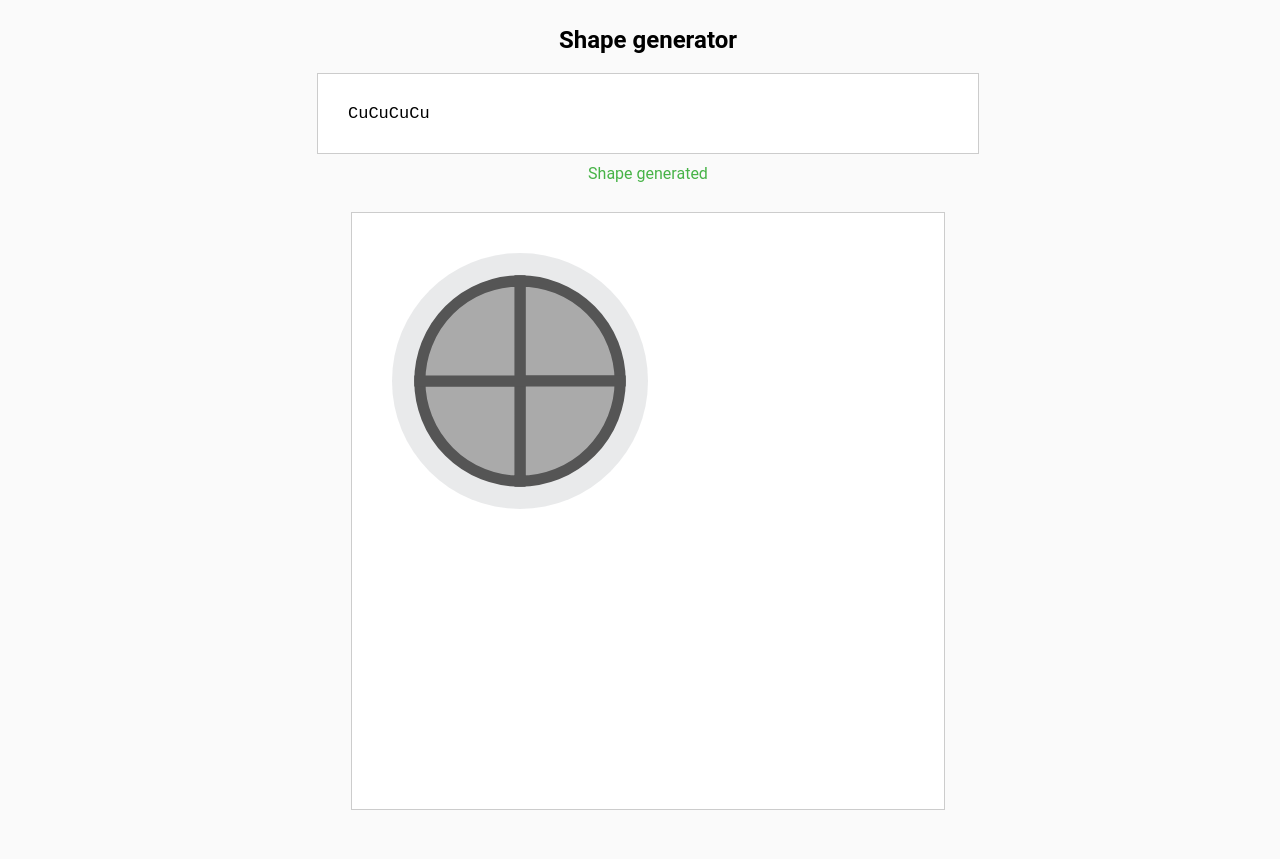
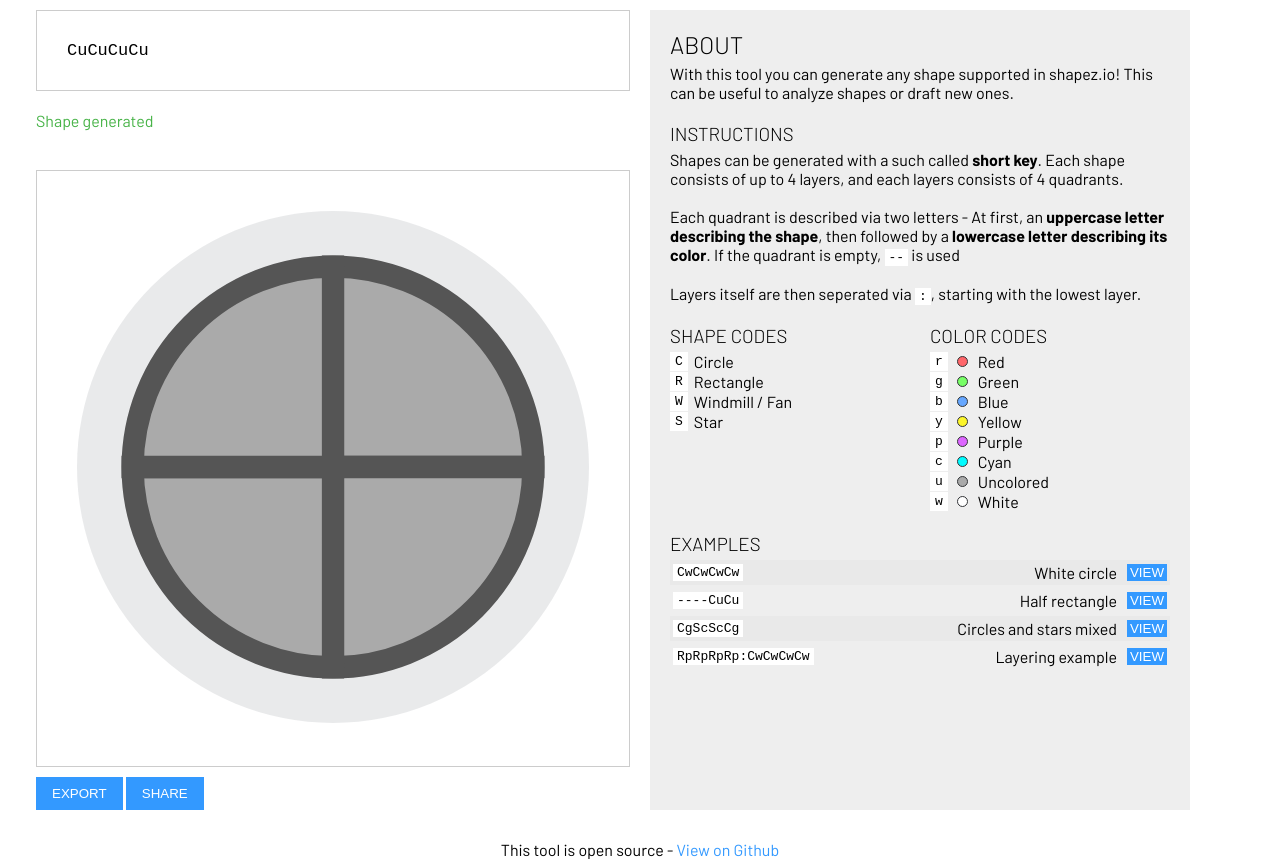
Before and after one commit to tobspr-games/shapez.io-viewer, a website: page index.html in a window 1280 px wide. Before the commit the page ends 810 px from the top, so only its background shows below. Drawn offline with Linux system fonts and the light colour scheme.

Commit message:
Add instructions and more

```diff
--- /dev/null
+++ b/index.css
@@ -0,0 +1,153 @@
+* {
+    margin: 0;
+    padding: 0;
+}
+
+html,
+body {
+    width: 100%;
+    height: 100%;
+    padding: 0;
+}
+body {
+    font-family: "Barlow", sans-serif;
+    background: #fff;
+    display: flex;
+    flex-direction: column;
+    align-items: center;
+    justify-content: center;
+}
+
+h1, h2, h3 {
+    text-transform: uppercase;
+    font-weight: 300;
+    margin-bottom: 5px;
+}
+
+h1 {
+    margin-bottom: 30px;
+}
+
+code {
+    background: #fff;
+    padding: 1px 4px;
+}
+
+a{
+    text-decoration: none;
+    color: #39f;
+}
+
+
+#resultWrapper {
+    border: 1px solid #ccc;
+    margin-top: 10px;
+    margin-bottom: 10px;
+    background: #fff;
+    padding: 40px;
+}
+
+#resultWrapper #result {
+}
+
+#code {
+    width: 594px;
+    font-family: monospace;
+    padding: 30px;
+    box-sizing: border-box;
+    border: 1px solid #ccc;
+    background: #fff;
+    font-size: 17px;
+}
+
+#code:focus {
+    outline: none;
+    border-color: #39f;
+}
+
+#error {
+    height: 40px;
+    color: #f77;
+    margin-top: 10px;
+    display: flex;
+    text-align: left;
+    align-items: center;
+}
+
+#error:not(.hasError) {
+    color: rgb(71, 179, 71);
+}
+
+button {
+    padding: 9px 16px;
+    text-transform: uppercase;
+    background: #39f;
+    border: 0;
+    color: #fff;
+    cursor: pointer;
+    transition: opacity 0.12s ease-in-out;
+}
+
+button:hover {
+    opacity: 0.9;
+}
+
+.grid {
+    display: grid;
+    grid-template-columns: 1fr 1fr;
+    grid-column-gap: 20px;
+}
+
+.infoBox {
+    background: #eee;
+    padding: 20px;
+    width: 500px;
+}
+.infoBox h3 {
+    margin-top: 20px;
+}
+
+ul {
+}
+
+.shapeCodes code {
+    background: #fff;
+    padding: 2px 5px;
+    margin-right: 6px;
+}
+
+.shapeCodes li {
+    display: flex;
+    align-items: center;
+    margin-bottom: 1px;
+}
+
+.colorPreview {
+    border-radius: 50px;
+    width: 9px;
+    height: 9px;
+    display: inline-block;
+    border: 1px solid #333538;
+    margin-left: 3px;
+    margin-right: 10px;
+}
+
+.example {
+    display: grid;
+    grid-template-columns: 1fr auto auto;
+    align-items: center;
+    justify-items: start;
+    margin-bottom: 3px;
+    grid-gap: 10px;
+    padding: 3px;
+}
+.example:nth-child(even) {
+    background: rgba(0, 0, 0, 0.02);
+}
+
+.example button {
+    padding: 1px 3px;
+}
+.footer {
+    margin-top: 30px;
+}
--- a/index.html
+++ b/index.html
@@ -4,64 +4,25 @@
     <title>
       shapez.io shape generator
     </title>
+    <link rel="stylesheet" href="index.css" media="all" />
+    <script async src="index.js"></script>
+    <link
+      rel="shortcut icon"
+      type="image/x-icon"
+      href="https://shapez.io/favicon.ico"
+    />
 
-        <script async src="index.js"></script>
-        <style>
-            html,
-            body {
-                width: 100%;
-                height: 100%;
-                padding: 0;
-            }
-            body {
-                font-family: "Source Sans Pro", "Roboto", sans-serif;
-                background: #fafafa;
-                display: flex;
-                flex-direction: column;
-                align-items: center;
-                justify-content: center;
-            }
-
-            #resultWrapper {
-                border: 1px solid #ccc;
-                margin-top: 10px;
-                background: #fff;
-                padding: 40px;
-            }
-
-            #resultWrapper #result {
-            }
-
-            #code {
-                width: 600px;
-                font-family: monospace;
-                padding: 30px;
-                border: 1px solid #ccc;
-                background: #fff;
-                font-size: 17px;
-            }
-
-            #code:focus {
-                outline: none;
-                border-color: #39f;
-            }
-
-            #error {
-                height: 40px;
-                color: #f77;
-                margin-top: 10px;
-                display: flex;
-                text-align: left;
-                align-items: center;
-            }
-
-            #error:not(.hasError) {
-                color: rgb(71, 179, 71);
-            }
-        </style>
+    <!-- just include all variants for ease of use -->
+    <link
+      href="https://fonts.googleapis.com/css2?family=Barlow:ital,wght@0,100;0,200;0,300;0,400;0,500;0,600;0,700;0,800;0,900;1,100;1,200;1,300;1,400;1,500;1,600;1,700;1,800;1,900&display=swap"
+      rel="stylesheet"
+    />
   </head>
   <body>
-        <h2>Shape generator</h2>
+    <h1>Shape generator</h1>
+
+    <div class="grid">
+      <div class="col">
         <input
           value="CuCuCuCu"
           id="code"
@@ -77,5 +38,123 @@
         <div id="resultWrapper">
           <canvas id="result" width="512" height="512"></canvas>
         </div>
+        <button onclick="exportShape()">Export</button>
+        <button onclick="shareShape()">Share</button>
+      </div>
+      <div class="col infoBox">
+        <h2>About</h2>
+
+        <p>
+          With this tool you can generate any shape supported in shapez.io! This
+          can be useful to analyze shapes or draft new ones.
+        </p>
+
+        <h3>Instructions</h3>
+
+        <p>
+          Shapes can be generated with a such called <strong>short key</strong>.
+          Each shape consists of up to 4 layers, and each layers consists of 4
+          quadrants.
+        </p>
+        <br />
+        <p>
+          Each quadrant is described via two letters - At first, an
+          <strong>uppercase letter describing the shape</strong>, then followed
+          by a <strong>lowercase letter describing its color</strong>. If the
+          quadrant is empty, <code>--</code> is used
+        </p>
+        <br />
+        <p>
+          Layers itself are then seperated via <code>:</code>, starting with the
+          lowest layer.
+        </p>
+
+        <div class="grid shapeCodes">
+          <div class="col">
+            <h3>Shape codes</h3>
+            <ul>
+              <li><code>C</code> Circle</li>
+              <li><code>R</code> Rectangle</li>
+              <li><code>W</code> Windmill / Fan</li>
+              <li><code>S</code> Star</li>
+            </ul>
+          </div>
+          <div class="col">
+            <h3>color codes</h3>
+            <ul>
+              <li>
+                <code>r</code>
+                <span class="colorPreview" style="background: #ff666a;"></span>
+                Red
+              </li>
+              <li>
+                <code>g</code>
+                <span class="colorPreview" style="background: #78ff66;"></span>
+                Green
+              </li>
+              <li>
+                <code>b</code>
+                <span class="colorPreview" style="background: #66a7ff;"></span>
+                Blue
+              </li>
+
+              <li>
+                <code>y</code>
+                <span class="colorPreview" style="background: #fcf52a;"></span>
+                Yellow
+              </li>
+
+              <li>
+                <code>p</code>
+                <span class="colorPreview" style="background: #dd66ff;"></span>
+                Purple
+              </li>
+
+              <li>
+                <code>c</code>
+                <span class="colorPreview" style="background: #00fcff;"></span>
+                Cyan
+              </li>
+
+              <li>
+                <code>u</code>
+                <span class="colorPreview" style="background: #aaaaaa;"></span>
+                Uncolored
+              </li>
+
+              <li>
+                <code>w</code>
+                <span class="colorPreview" style="background: #ffffff;"></span>
+                White
+              </li>
+            </ul>
+          </div>
+        </div>
+
+        <h3>Examples</h3>
+
+        <script>
+          const examples = [
+            ["CwCwCwCw", "White circle"],
+            ["----CuCu", "Half rectangle"],
+            ["CgScScCg", "Circles and stars mixed"],
+            ["RpRpRpRp:CwCwCwCw", "Layering example"],
+          ];
+          for (let i = 0; i < examples.length; ++i) {
+            const [key, desc] = examples[i];
+            document.write(`
+                <div class="example">
+                    <code>${key}</code><label>${desc}</label>
+                    <button onclick='viewShape(\"${key}\")'>View</button>
+                    </div>
+            `);
+          }
+        </script>
+      </div>
+    </div>
+
+    <div class="footer">
+        This tool is open source - <a href="https://github.com/tobspr/shapez.io-viewer" target="_blank">View on Github</a>
+    </div>
   </body>
 </html>
--- a/index.js
+++ b/index.js
@@ -140,15 +140,16 @@ function fromShortKey(key) {
 }
 
 function renderShape(layers) {
-    const canvas = /** @type {HTMLCanvasElement} */ (document.getElementById("result"));
+  const canvas = /** @type {HTMLCanvasElement} */ (document.getElementById(
+    "result"
+  ));
   const context = canvas.getContext("2d");
 
   context.save();
-    context.fillStyle = "#fff";
-    context.fillRect(0, 0, 1000, 1000);
+  context.clearRect(0, 0, 1000, 1000);
 
-    const w = 256;
-    const h = 256;
+  const w = 512;
+  const h = 512;
   const dpi = 1;
 
   context.translate((w * dpi) / 2, (h * dpi) / 2);
@@ -235,7 +236,10 @@ function renderShape(layers) {
 
         case enumSubShape.circle: {
           context.beginPath();
-                    context.moveTo(insetPadding + -quadrantHalfSize, -insetPadding + quadrantHalfSize);
+          context.moveTo(
+            insetPadding + -quadrantHalfSize,
+            -insetPadding + quadrantHalfSize
+          );
           context.arc(
             insetPadding + -quadrantHalfSize,
             -insetPadding + quadrantHalfSize,
@@ -293,9 +297,44 @@ window.generate = () => {
 };
 
 // @ts-ignore
-window.debounce = fn => {
+window.debounce = (fn) => {
   setTimeout(fn, 0);
 };
 
 // @ts-ignore
-window.addEventListener("load", window.generate);
+window.addEventListener("load", () => {
+  if (window.location.search) {
+    const key = window.location.search.substr(1);
+    document.getElementById("code").value = key;
+  }
+  generate();
+});
+
+window.exportShape = () => {
+  const canvas = document.getElementById("result");
+  const imageURL = canvas.toDataURL("image/png");
+
+  const dummyLink = document.createElement("a");
+  dummyLink.download = "shape.png";
+  dummyLink.href = imageURL;
+  dummyLink.dataset.downloadurl = [
+    "image/png",
+    dummyLink.download,
+    dummyLink.href,
+  ].join(":");
+
+  document.body.appendChild(dummyLink);
+  dummyLink.click();
+  document.body.removeChild(dummyLink);
+};
+
+window.viewShape = (key) => {
+  document.getElementById("code").value = key;
+  generate();
+};
+
+window.shareShape = () => {
+  const code = document.getElementById("code").value.trim();
+  const url = "https://view.shapez.io?" + code;
+  alert("You can share this url: " + url);
+};
```
Lines whose indentation alone changed are shown as unchanged.
